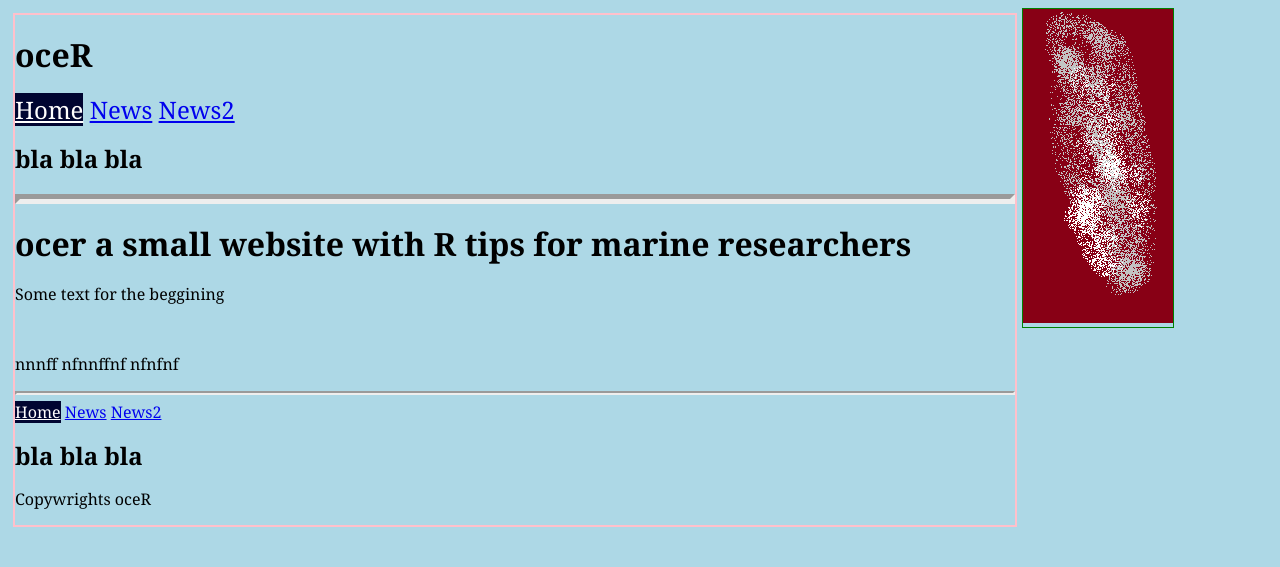
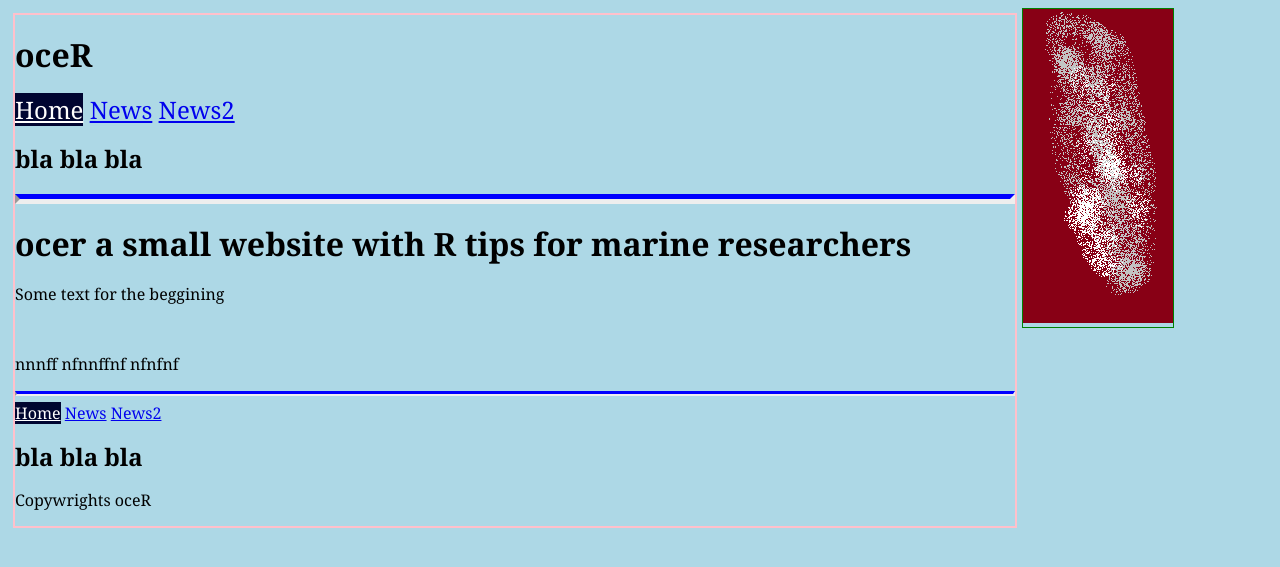
Before and after one commit to MMikolaj/oceR, a Jekyll site: the page built from index.html, in a window 1280 px wide. Shown: the top 567 px of the page. Built offline with Jekyll 4.4.1, drawn with Linux system fonts in a browser that asks for light colours.

Commit message:
Update common.css

```diff
--- a/css/common.css
+++ b/css/common.css
@@ -30,7 +30,7 @@ font: normal 100%/1.2 Georgia, serif;
 
 .hr {
 border-width: 2px;
-color: blue;
+border-top: solid blue;
 }
 
 .hr-top {
```
